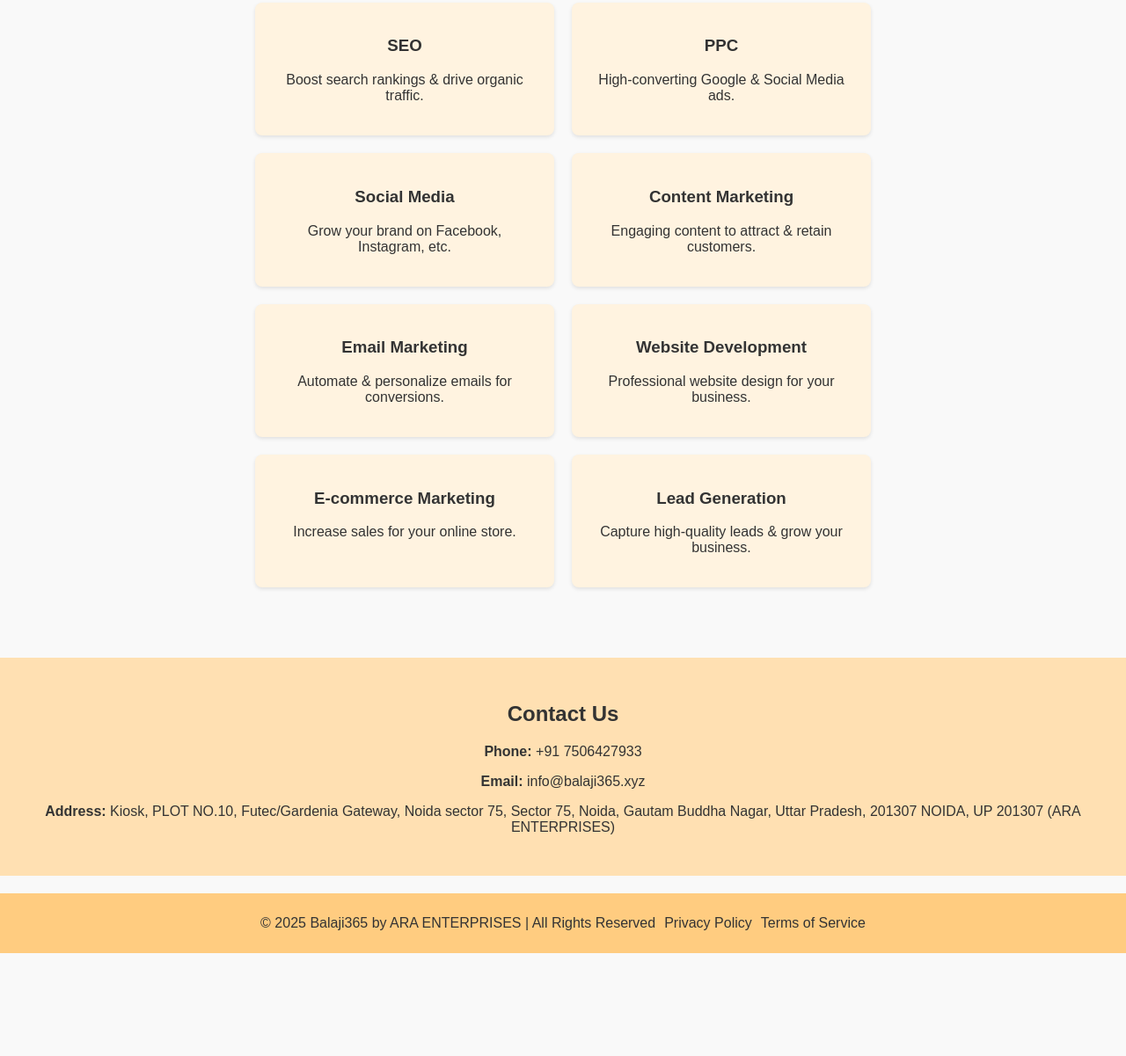
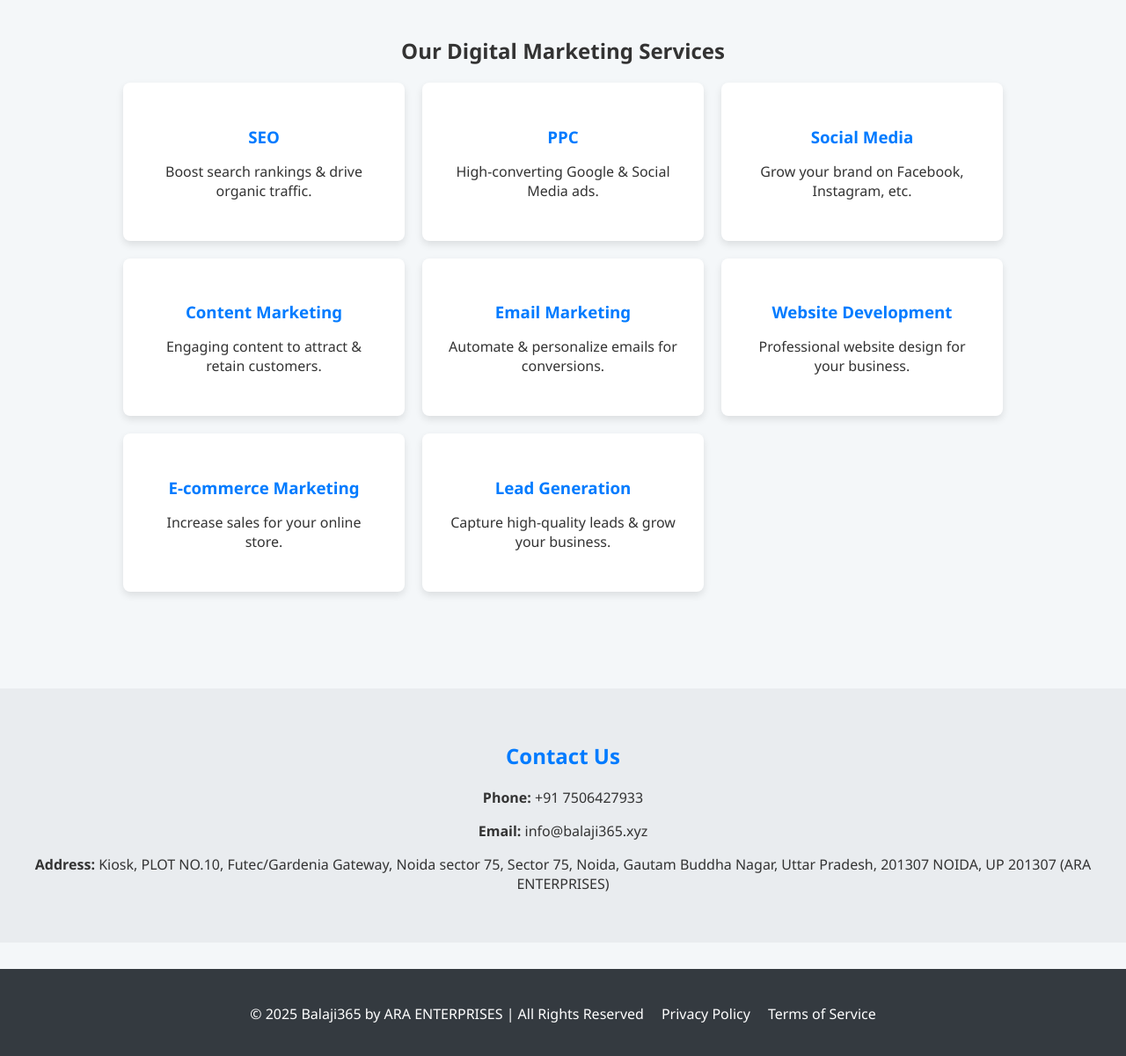
Before and after one commit to Tim4147/balaji365--xyz, a plain HTML site: page index.html in a window 1280 px wide. Shown: the part 313-1514 px from the top of the page at 88% size. Before the commit the page ends 1397 px from the top, so only its background shows below. Drawn offline with Linux system fonts and the light colour scheme.

Commit message:
Update index.html

```diff
--- a/index.html
+++ b/index.html
@@ -6,54 +6,70 @@
     <title>Balaji365 by ARA ENTERPRISES - Digital Marketing</title>
     <style>
         body {
-            font-family: sans-serif;
+            font-family: 'Segoe UI', Tahoma, Geneva, Verdana, sans-serif;
             margin: 0;
             padding: 0;
-            background-color: #f9f9f9;
+            background-color: #f4f7f9; /* Light Gray */
             color: #333;
             text-align: center;
         }
 
         .header {
-            background-color: #ffd740; /* Light Amber */
-            padding: 40px 20px;
+            background-color: #007bff; /* Blue */
+            color: #fff;
+            padding: 60px 20px;
         }
 
         .header h1 {
             margin-bottom: 10px;
+            font-size: 2.5em; /* Larger Header */
         }
 
         .container {
-            max-width: 960px;
-            margin: 20px auto;
-            padding: 20px;
+            max-width: 1000px;
+            margin: 40px auto;
+            padding: 30px;
         }
 
         .services {
-            display: flex;
-            flex-wrap: wrap;
-            justify-content: center;
+            display: grid;
+            grid-template-columns: repeat(auto-fit, minmax(300px, 1fr));
+            gap: 20px;
+            margin-bottom: 40px;
+        }
+
+        .service {
+            background-color: #fff;
+            border-radius: 8px;
+            padding: 30px;
+            box-shadow: 0 4px 8px rgba(0, 0, 0, 0.1);
+            transition: transform 0.3s ease; /* Smooth Hover Effect */
+        }
+
+        .service:hover {
+            transform: translateY(-5px);
+        }
+
+        .service h3 {
+            color: #007bff;
+            margin-bottom: 15px;
+        }
+
+        .contact {
+            background-color: #e9ecef; /* Light Gray */
+            padding: 40px 20px;
             margin-bottom: 30px;
         }
 
-        .service {
-            background-color: #fff3e0; /* Light Orange */
-            border-radius: 8px;
-            padding: 20px;
-            margin: 10px;
-            width: 300px;
-            box-shadow: 0 2px 4px rgba(0, 0, 0, 0.1);
-        }
-
-        .contact {
-            background-color: #ffe0b2; /* Light Orange 2 */
-            padding: 30px 20px;
+        .contact h2 {
+            color: #007bff;
             margin-bottom: 20px;
         }
 
         .footer {
-            background-color: #ffcc80; /* Light Orange 3 */
-            padding: 20px;
+            background-color: #343a40; /* Dark Gray */
+            color: #fff;
+            padding: 30px;
             display: flex;
             justify-content: center;
             align-items: center;
@@ -61,9 +77,9 @@
         }
 
         .footer p, .footer a {
-            margin: 5px;
+            margin: 10px;
             text-decoration: none;
-            color: #333;
+            color: #fff;
         }
 
         .footer a:hover {
```
